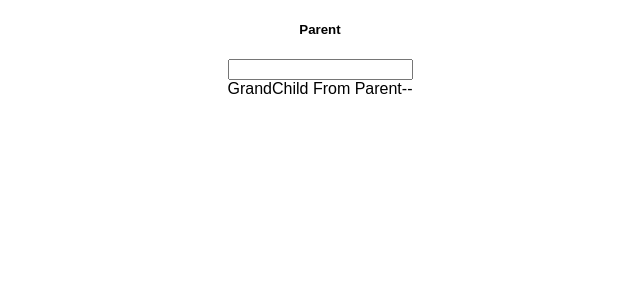
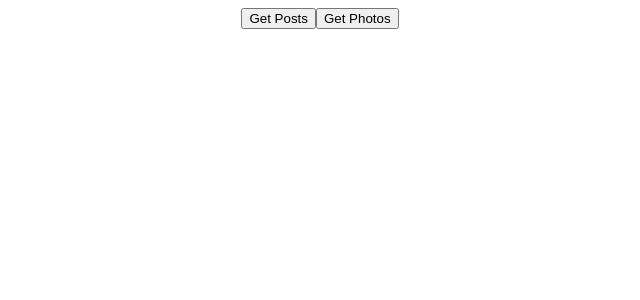
Before and after one commit to Nishit2011/ReactHooks-AllHooksInOne, a React (Create React App) app: page / in a window 1280 px wide. Shown: the top 300 px of the page, without its empty margins (320-960 px from the left). Built offline with nearby package versions, Linux system fonts and the light colour scheme.

Commit message:
useReducer with service calls

```diff
--- a/src/App.js
+++ b/src/App.js
@@ -7,6 +7,7 @@ import { UseStateWithArrayOfObjects } from "./UseStateWithArrayOfObjects";
 import { FetchingData } from "./FetchingData";
 import { FetchDataById } from "./FetchingDataById";
 import { Parent } from "./useContext/parent";
+import { Simple } from "./useReducer/simple-example";
 
 export default function App() {
   return (
@@ -17,7 +18,8 @@ export default function App() {
       {/* <UseStateWithArrayOfObjects /> */}
       {/* <FetchingData /> */}
       {/* <FetchDataById /> */}
-      <Parent />
+      {/* <Parent /> */}
+      <Simple />
     </div>
   );
 }
--- /dev/null
+++ b/src/useReducer/simple-example.js
@@ -0,0 +1,72 @@
+import React, { useReducer } from "react";
+import axios from "axios";
+
+const initialState = { val: null, error: null, header: "", loading: true };
+const reducer = (state, action) => {
+  switch (action.type) {
+    case "SuccessPosts":
+      return {
+        ...state,
+        val: action.payload,
+        header: "Posts",
+        loading: false
+      };
+    case "ErrorPosts":
+      return { error: "Posts not loaded!" };
+    case "SuccessPhotos":
+      return {
+        ...state,
+        val: action.payload,
+        header: "Photos",
+        loading: false
+      };
+    case "ErrorPhotos":
+      return { error: "Photos not loaded!" };
+    default:
+      return state;
+  }
+};
+
+export const Simple = () => {
+  const [state, dispatch] = useReducer(reducer, initialState);
+
+  const getPosts = async (e) => {
+    console.log("getPosts---");
+    e.preventDefault();
+    await axios
+      .get("https://jsonplaceholder.typicode.com/posts")
+      .then((res) =>
+        dispatch({ type: "SuccessPosts", payload: res.data.slice(0, 5) })
+      )
+      .catch((error) =>
+        dispatch({ type: "ErrorPosts", payload: "Something Went Wrong!" })
+      );
+  };
+  const getPhotos = async (e) => {
+    console.log("getPhotos--");
+    e.preventDefault();
+    await axios
+      .get("https://jsonplaceholder.typicode.com/photos")
+      .then((res) =>
+        dispatch({ type: "SuccessPhotos", payload: res.data.slice(0, 5) })
+      )
+      .catch((error) =>
+        dispatch({ type: "ErrorPhotos", payload: "Something Went Wrong!" })
+      );
+  };
+  const renderData = () => {
+    console.log(state);
+    if (state.header === "Posts") {
+      state.val.map((el) => <div key={el.id}>{el.title}</div>);
+    } else if (state.header === "Photos") {
+      state.val.map((el) => <div key={el.id}>{el.url}</div>);
+    }
+  };
+  return (
+    <div>
+      <button onClick={(e) => getPosts(e)}>Get Posts</button>
+      <button onClick={(e) => getPhotos(e)}>Get Photos</button>
+      {state.loading === false ? <div> {renderData()}</div> : <></>}
+    </div>
+  );
+};
```
